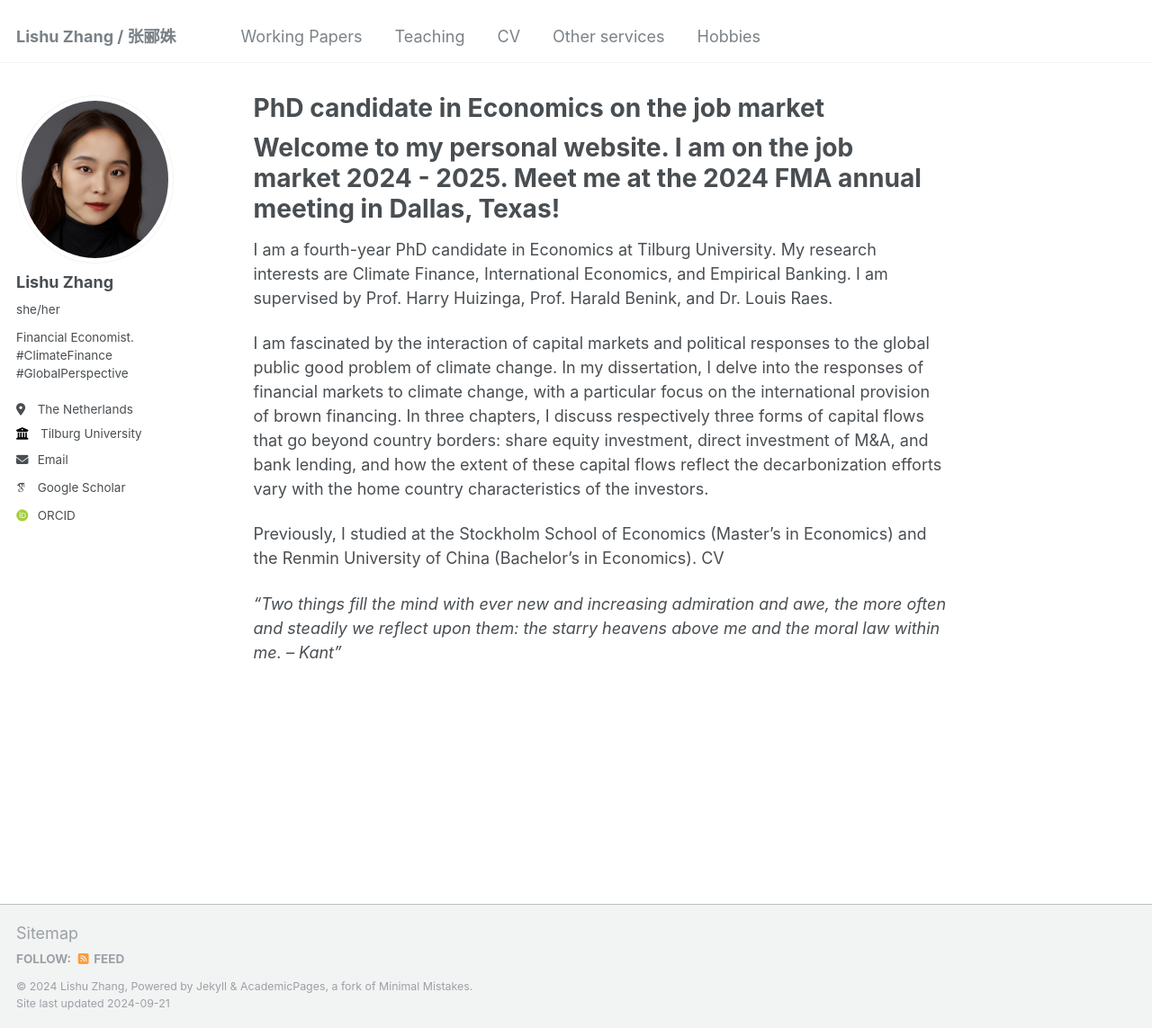
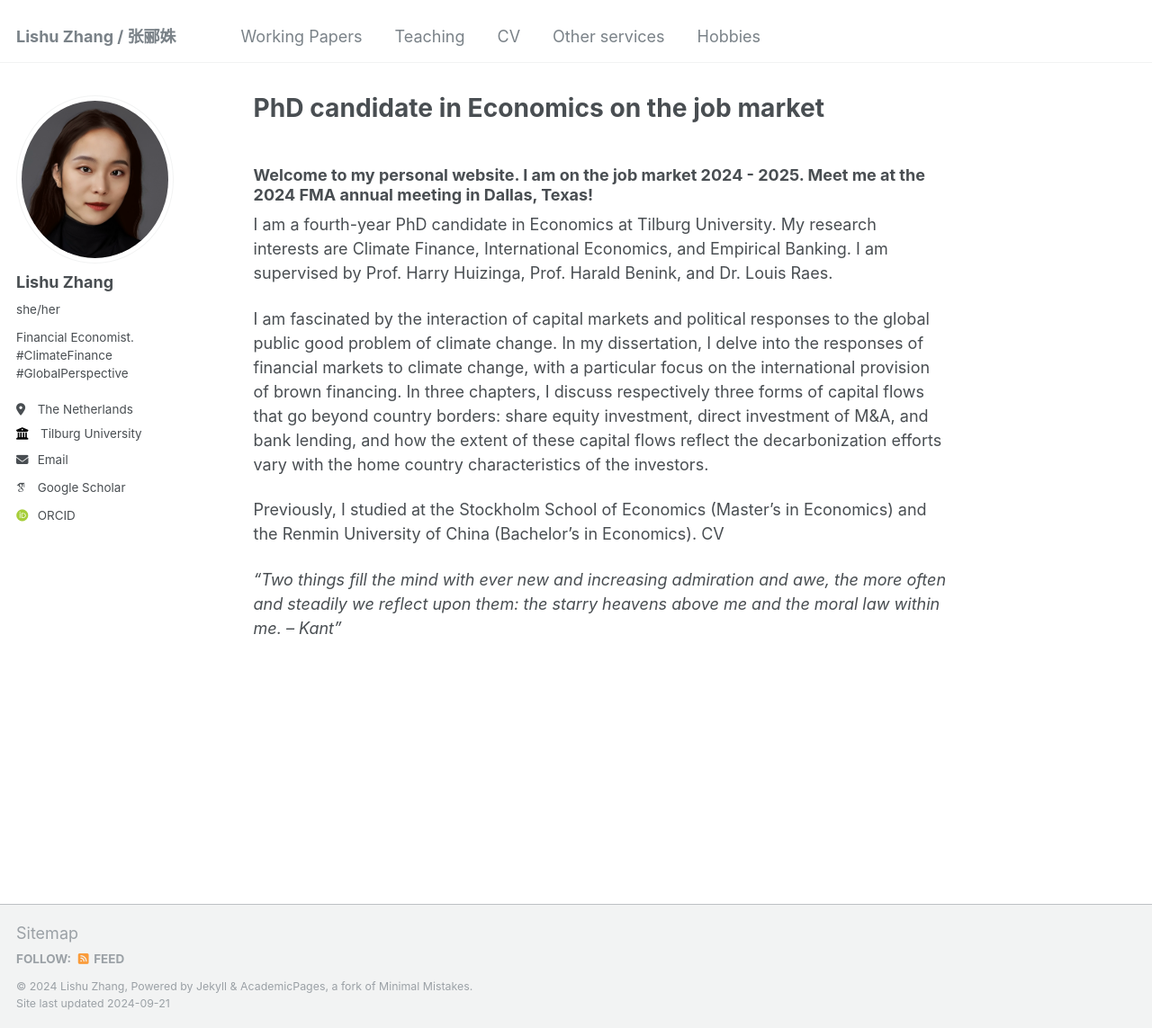
Before and after one commit to LishuZ/LishuZ.github.io, a Jekyll site: the page built from _pages/about.md, in a window 1280 px wide and 1143 px high. Shown: the whole window at 90% size. Built offline with Jekyll 4.4.1, drawn with Linux system fonts in a browser that asks for light colours; some web fonts are replaced.

```diff
--- a/_pages/about.md
+++ b/_pages/about.md
@@ -6,7 +6,7 @@ redirect_from:
   - /about/
   - /about.html
 ---
-# Welcome to my personal website. I am on the job market 2024 - 2025. Meet me at the 2024 FMA annual meeting in Dallas, Texas!
+### Welcome to my personal website. I am on the job market 2024 - 2025. Meet me at the 2024 FMA annual meeting in Dallas, Texas!
 
 I am a fourth-year PhD candidate in Economics at Tilburg University. My research interests are Climate Finance, International Economics, and Empirical Banking. I am supervised by Prof. Harry Huizinga, Prof. Harald Benink, and Dr. Louis Raes.
 
```
